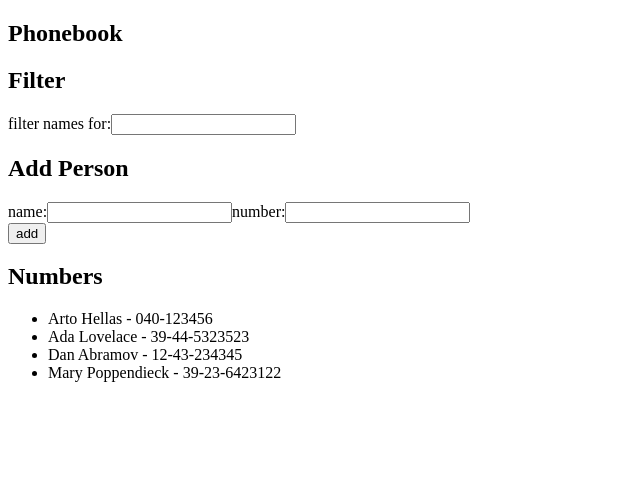
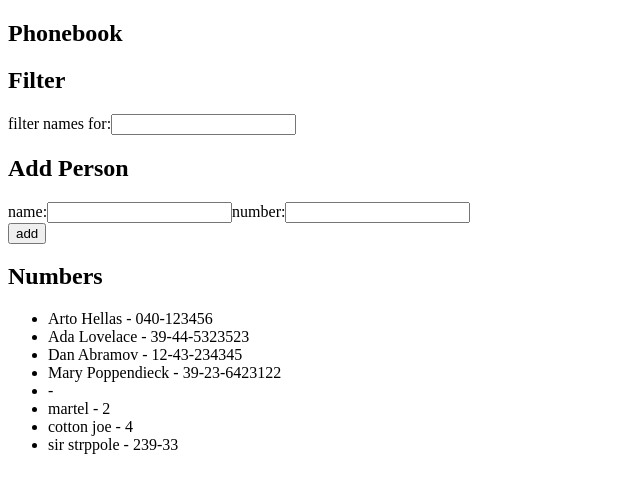
Before and after one commit to JanneWald/Full-Stack-Open, a React (Vite) app in the folder assignnments/part2/phonebook/: page / in a window 1280 px wide. Shown: the top 492 px of the page, without its empty margins (0-640 px from the left). Built offline with nearby package versions, Linux system fonts and the light colour scheme; data requests are answered from the project's data file.

Commit message:
2.12 Send to backend server

```diff
--- a/assignnments/part2/phonebook/db.json
+++ b/assignnments/part2/phonebook/db.json
@@ -1,5 +1,5 @@
 {
-  "persons":[
+  "persons": [
     {
       "name": "Arto Hellas",
       "number": "040-123456",
@@ -19,7 +19,30 @@
       "name": "Mary Poppendieck",
       "number": "39-23-6423122",
       "id": "4"
+    },
+    {
+      "id": "f036"
+    },
+    {
+      "id": "857e",
+      "name": "martel",
+      "number": "2"
+    },
+    {
+      "id": 6,
+      "name": "cotton joe",
+      "number": "4"
+    },
+    {
+      "id": "7",
+      "name": "sir strppole",
+      "number": "239-33"
     }
   ],
-  "notPersons": [{"note": "you can view with localhost:3001/notPersons, each root level field is website"}]
+  "notPersons": [
+    {
+      "note": "you can view with localhost:3001/notPersons, each root level field is website",
+      "id": "4062"
+    }
+  ]
 }
--- a/assignnments/part2/phonebook/src/App.jsx
+++ b/assignnments/part2/phonebook/src/App.jsx
@@ -38,8 +38,17 @@ const App = () => {
       // use ` backticks for string templates
       alert(`Not so fast, ${newName} is already in the phonebook`)
     }
+
     else{
-      setPersons(persons.concat({name: newName, number:newNumber}))
+      // Setting var name to desired field lets you shortcut name: newName
+      const name = newName
+      const number = newNumber
+      const id = `${persons.length}`
+      const phonebookObject = {name, number, id}
+      axios
+        .post("http://localhost:3001/persons", phonebookObject)
+        .then(response => console.log(response))
+      setPersons(persons.concat({name, number}))
     }
     setNewName('')
     setNewNumber('')
```
Also changed, not shown: 2 other files (tests, documents, lock files or other folders).
